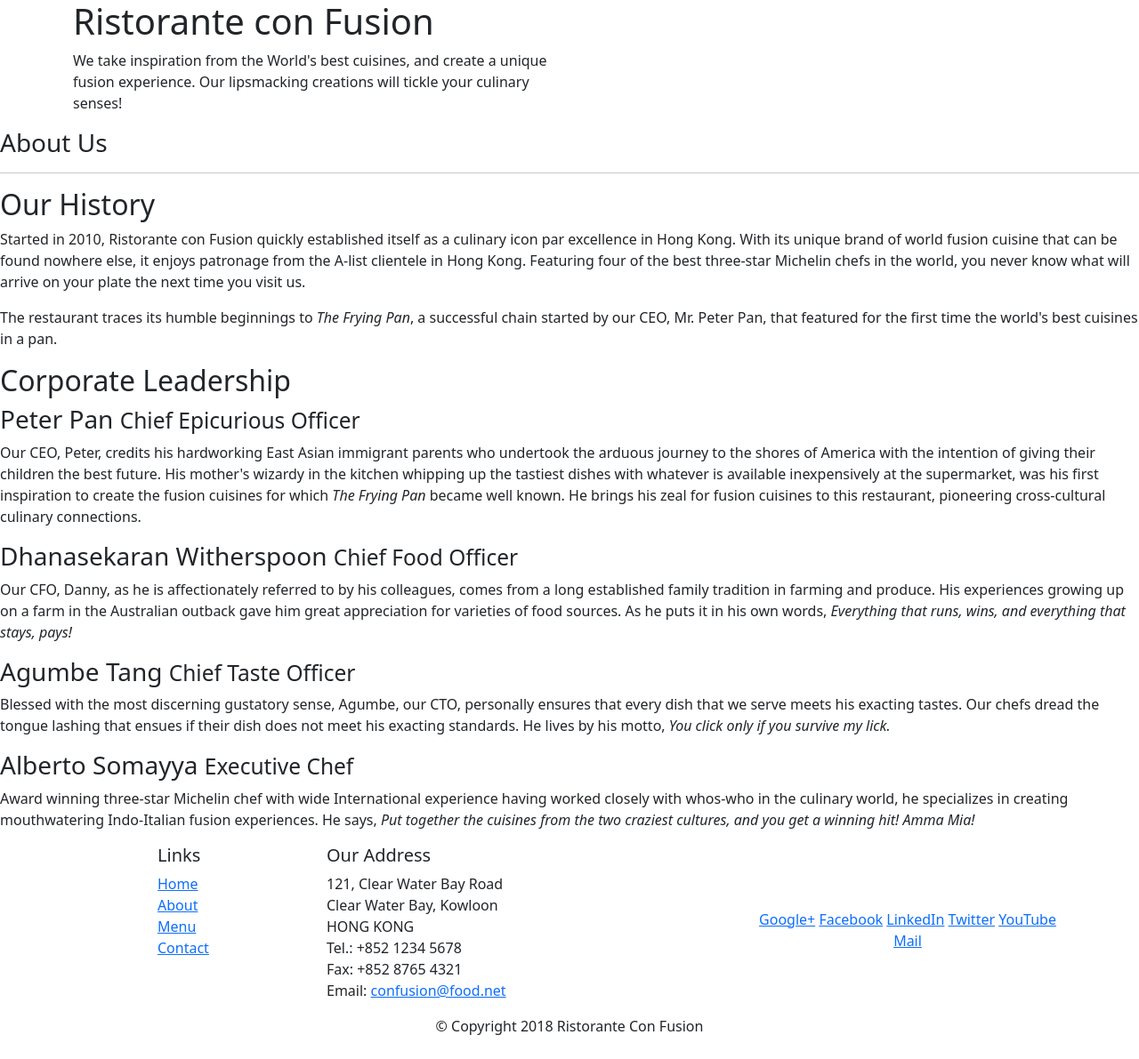
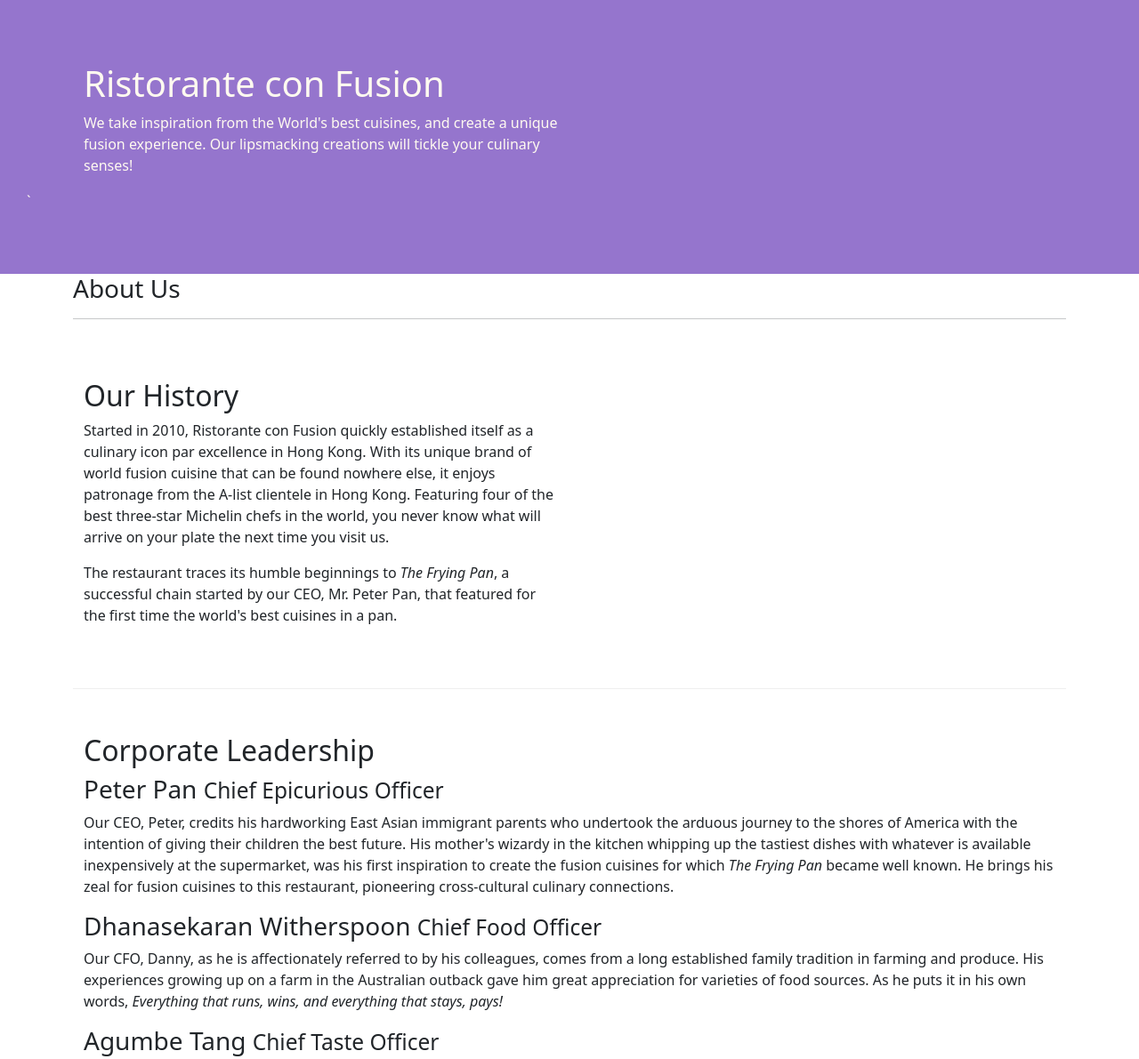
Before and after one commit to apoonia02/fullstack, a website: page index.html in a window 1280 px wide. Shown: the top 1191 px of the page at 89% size. Drawn offline with nearby package versions, Linux system fonts and the light colour scheme.

Commit message:
Assignment1

```diff
--- a/css/styles.css
+++ b/css/styles.css
@@ -0,0 +1,32 @@
+.row-header {
+margin: 0px auto;
+padding: 0px auto;
+
+}
+
+.row-content{
+    margin: 0px auto;
+    padding: 50px 0px 50px 0px;
+    border-bottom: 1px ridge;
+    min-height: 400px;
+}
+
+.footer{
+    background-color: #D1C4E9;
+    margin: 0px auto;
+    padding: 20px 0px 20px 0px;
+}
+
+.bg{
+    padding: 70px 30px 70px 30px;
+    margin: 0px auto;
+    background: #9575CD;
+    color:floralwhite;
+
+}
+
+.address{
+    font-size: 80%;
+    margin: 0px;
+    color: #0f0f0f
+}
--- a/index.html
+++ b/index.html
@@ -1,7 +1,6 @@
 <!DOCTYPE html>
 <html lang="en">
 <head>
-
     <meta charset="utf-8">
     <meta name="viewport" content="width=device-width, initial-scale=1, shrink-to-fit=no">
     <meta http-equiv="x-ua-compatible" content="ie=edge">
@@ -11,10 +10,8 @@
     <link rel ="stylesheet" href="css/styles.css">
     <title>Ristorante Con Fusion: About Us</title>
 </head>
-
 <body>
-
-    <header class="jumbotron">
+    <header class="bg">
         <div class="container">
             <div class="row row-header">
                 <div class="col-12 col-sm-6">
@@ -24,19 +21,19 @@
                 <div class="col-12 col-sm">
                 </div>
             </div>
-        </div>
+        </div>`
     </header>
 
-    <div>
-        <div>
-            <div>
+    <div class="container">
+        <div class="row ">
+            <div class = "col-12 col-sm">
                <h3>About Us</h3>
                <hr>
             </div>
         </div>
 
-        <div>
-            <div>
+        <div class= "row row-content align-items-center">
+            <div class="col-12 col-sm-6">
                 <h2>Our History</h2>
                 <p>Started in 2010, Ristorante con Fusion quickly established itself as a culinary icon par excellence in Hong Kong. With its unique brand of world fusion cuisine that can be found nowhere else, it enjoys patronage from the A-list clientele in Hong Kong.  Featuring four of the best three-star Michelin chefs in the world, you never know what will arrive on your plate the next time you visit us.</p>
                 <p>The restaurant traces its humble beginnings to <em>The Frying Pan</em>, a successful chain started by our CEO, Mr. Peter Pan, that featured for the first time the world's best cuisines in a pan.</p>
@@ -46,17 +43,17 @@
         </div>
 
 
-        <div>
-            <div>
+        <div class="row row-content align-items-center">
+            <div class="col-12 col-sm">
                 <h2>Corporate Leadership</h2>
                 <h3>Peter Pan <small>Chief Epicurious Officer</small></h3>
-                <p>Our CEO, Peter, credits his hardworking East Asian immigrant parents who undertook the arduous journey to the shores of America with the intention of giving their children the best future. His mother's wizardy in the kitchen whipping up the tastiest dishes with whatever is available inexpensively at the supermarket, was his first inspiration to create the fusion cuisines for which <em>The Frying Pan</em> became well known. He brings his zeal for fusion cuisines to this restaurant, pioneering cross-cultural culinary connections.</p>
+                <p class="d-none d-sm-block">Our CEO, Peter, credits his hardworking East Asian immigrant parents who undertook the arduous journey to the shores of America with the intention of giving their children the best future. His mother's wizardy in the kitchen whipping up the tastiest dishes with whatever is available inexpensively at the supermarket, was his first inspiration to create the fusion cuisines for which <em>The Frying Pan</em> became well known. He brings his zeal for fusion cuisines to this restaurant, pioneering cross-cultural culinary connections.</p>
                 <h3>Dhanasekaran Witherspoon <small>Chief Food Officer</small></h3>
-                <p>Our CFO, Danny, as he is affectionately referred to by his colleagues, comes from a long established family tradition in farming and produce. His experiences growing up on a farm in the Australian outback gave him great appreciation for varieties of food sources. As he puts it in his own words, <em>Everything that runs, wins, and everything that stays, pays!</em></p>
+                <p class="d-none d-sm-block">Our CFO, Danny, as he is affectionately referred to by his colleagues, comes from a long established family tradition in farming and produce. His experiences growing up on a farm in the Australian outback gave him great appreciation for varieties of food sources. As he puts it in his own words, <em>Everything that runs, wins, and everything that stays, pays!</em></p>
                 <h3>Agumbe Tang <small>Chief Taste Officer</small></h3>
-                <p>Blessed with the most discerning gustatory sense, Agumbe, our CTO, personally ensures that every dish that we serve meets his exacting tastes. Our chefs dread the tongue lashing that ensues if their dish does not meet his exacting standards. He lives by his motto, <em>You click only if you survive my lick.</em></p>
+                <p class="d-none d-sm-block">Blessed with the most discerning gustatory sense, Agumbe, our CTO, personally ensures that every dish that we serve meets his exacting tastes. Our chefs dread the tongue lashing that ensues if their dish does not meet his exacting standards. He lives by his motto, <em>You click only if you survive my lick.</em></p>
                 <h3>Alberto Somayya <small>Executive Chef</small></h3>
-                <p>Award winning three-star Michelin chef with wide International experience having worked closely with whos-who in the culinary world, he specializes in creating mouthwatering Indo-Italian fusion experiences. He says, <em>Put together the cuisines from the two craziest cultures, and you get a winning hit! Amma Mia!</em></p>
+                <p class="d-none d-sm-block">Award winning three-star Michelin chef with wide International experience having worked closely with whos-who in the culinary world, he specializes in creating mouthwatering Indo-Italian fusion experiences. He says, <em>Put together the cuisines from the two craziest cultures, and you get a winning hit! Amma Mia!</em></p>
             </div>
        </div>
 
```
